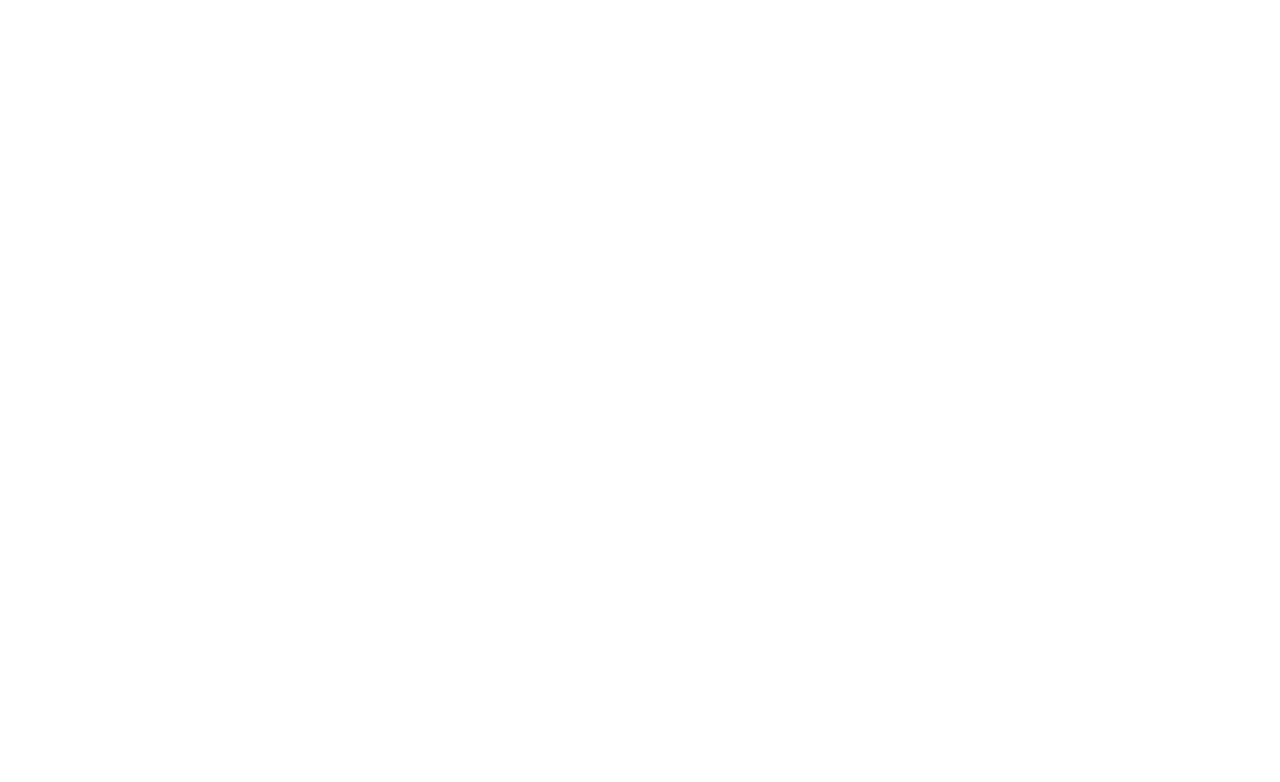
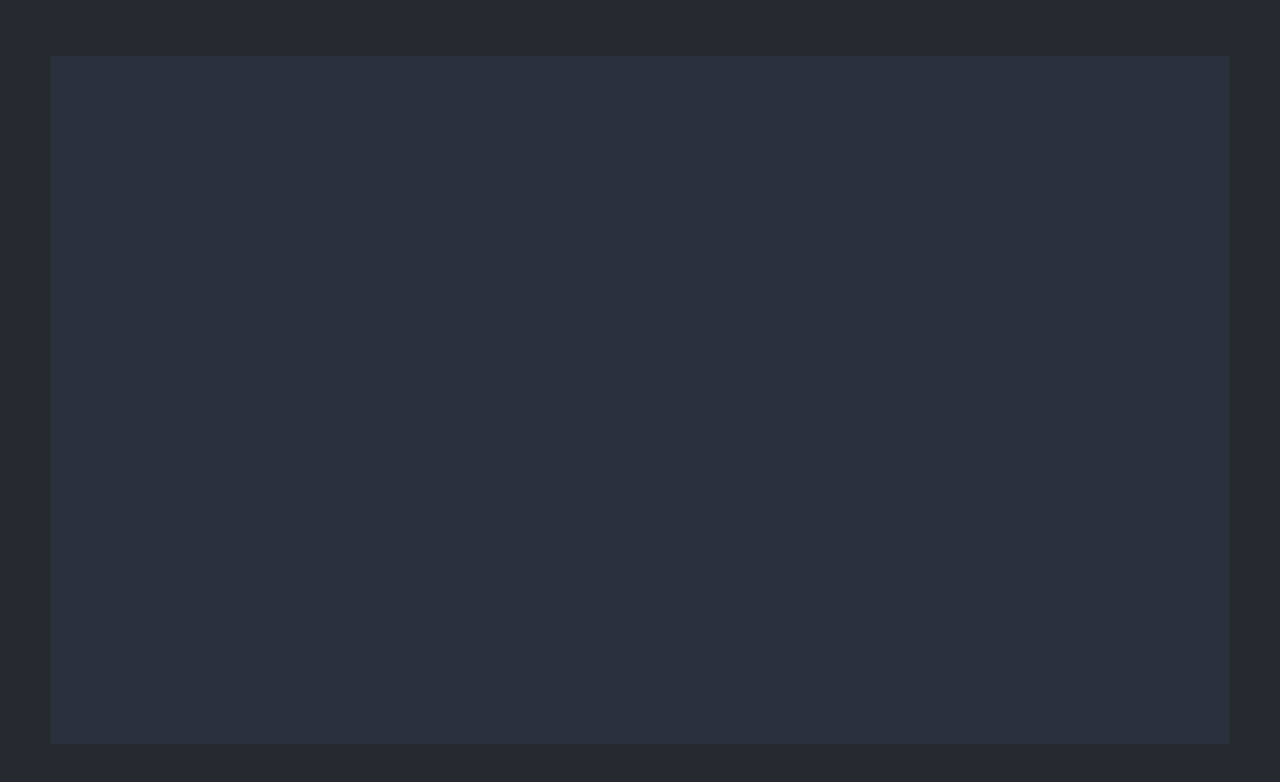
Before and after one commit to AventuraDevSup/LagePagePortifolio, a plain HTML site: page index.html in a window 1280 px wide. Drawn offline with Linux system fonts and the light colour scheme.

Commit message:
fazendo bordas com sombras

```diff
--- a/css/variaveis.css
+++ b/css/variaveis.css
@@ -1,11 +1,20 @@
+@import url('https://fonts.googleapis.com/css2?family=Poppins:wght@100;300;400;500&display=swap');
+
+
 :root {
-    --cor-background: hsl(224, 18%, 17%);
+    --cor-background: hsl(224, 18%, 20%);
     --cor-borda: hsl(218, 10%, 16%);
     --cor-botao: hsl(218, 10%, 16%);
     --cor-texto: hsl(0, 0%, 100%);
     --cor-titulo-secundario: hsl(4, 74%, 48%);
     --cor-shadow: hsl(223, 18%, 20%);
+    --cor-shadow-borda: hsl(226, 18%, 15%)
     --cor-botao-secundario: hsl(260, 100%, 60%);
     --cor-primaria-barra: hsl(260, 100%, 60%);
     --cor-secundaria-barra: hsl(36, 93%, 55%);
+
+    --fonte-titulo: 'Poppins', sans-serif;
+    --peso-fonte-titulo: 500;
+    --fonte-texto: 100;
+    --fonte-titulo-secundario: 300;
 }
--- a/index.html
+++ b/index.html
@@ -0,0 +1,14 @@
+<!DOCTYPE html>
+<html lang="en">
+<head>
+    <meta charset="UTF-8">
+    <meta name="viewport" content="width=device-width, initial-scale=1.0">
+    <link rel="stylesheet" href="style.css">
+    <title>Document</title>
+</head>
+<body>
+    <header>
+        <div class="border"></div>
+    </header>
+</body>
+</html>
--- /dev/null
+++ b/style.css
@@ -0,0 +1,24 @@
+@import '/css/variaveis.css';
+
+* {
+  margin: 0;
+  padding: 0;
+  box-sizing: border-box;
+
+}
+
+body {
+  background-color: var(--cor-background);
+  color: var(--cor-texto);
+}
+
+
+.border {
+  border-top: 56px solid var(--cor-borda);
+  border-left: 50px solid var(--cor-borda);
+  border-right: 50px solid var(--cor-borda);
+  border-bottom: 56px solid var(--cor-borda);
+  height: 100vh;
+  width: 100vw;
+
+}
```
